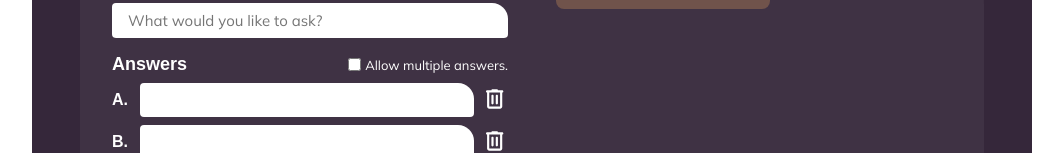
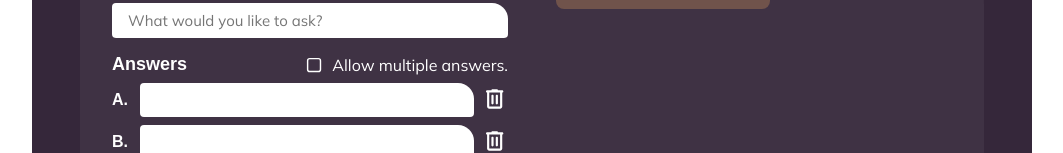
Before and after one commit to karinaklages/poll-app, an Angular app in the folder poll-app/: page / in a window 1280 px wide. Both pictures are taken after a click on the button "New survey". Shown: the part 512-665 px from the top of the page, without its empty margins (108-1171 px from the left). Built offline with nearby package versions, Linux system fonts and the light colour scheme; a web font is replaced by a local one.

Commit message:
feat: checkbox icons updated

```diff
--- a/poll-app/src/app/layout/survey-new/survey-new.component.html
+++ b/poll-app/src/app/layout/survey-new/survey-new.component.html
@@ -85,7 +85,13 @@
                         <div class="answers-header">
                             <span class="answers-label">Answers</span>
                             <label class="multiple-label">
-                                <input type="checkbox" [(ngModel)]="question.allowMultiple">Allow multiple answers.
+                                <input type="checkbox" [(ngModel)]="question.allowMultiple" class="checkbox-hidden">
+                                <span class="custom-checkbox">
+                                    <img class="cb-default" src="img/checkbox-default-white.svg" alt="">
+                                    <img class="cb-hover"   src="img/checkbox-hover-white.svg" alt="">
+                                    <img class="cb-checked" src="img/checkbox-checked.svg" alt="">
+                                </span>
+                                Allow multiple answers.
                             </label>
                         </div>
                         @for (answer of question.answers; track answer.id) {
--- a/poll-app/src/app/layout/survey-new/survey-new.component.scss
+++ b/poll-app/src/app/layout/survey-new/survey-new.component.scss
@@ -367,11 +367,42 @@
 .multiple-label {
     display: flex;
     align-items: center;
-    gap: var(--space-xs);
-    font-family: var(--font-body);
-    font-size: 13px;
-    color: var(--color-white);
+    gap: var(--space-sm);
     cursor: pointer;
+
+    .checkbox-hidden {
+        display: none;
+    }
+
+    .custom-checkbox {
+        position: relative;
+        width: 20px;
+        height: 20px;
+        display: flex;
+
+        img {
+            position: absolute;
+            width: 20px;
+            height: 20px;
+            transition: opacity 0.15s ease;
+        }
+
+        .cb-default  { opacity: 1; }
+        .cb-hover    { opacity: 0; }
+        .cb-checked  { opacity: 0; }
+    }
+
+    &:hover .custom-checkbox {
+        .cb-default { opacity: 0; }
+        .cb-hover   { opacity: 1; }
+        .cb-checked { opacity: 0; }
+    }
+
+    input:checked ~ .custom-checkbox {
+        .cb-default { opacity: 0; }
+        .cb-hover   { opacity: 0; }
+        .cb-checked { opacity: 1; }
+    }
 }
 
 .answer-row {
```
Also changed, not shown: poll-app/public/img/checkbox-default-white.svg (added), poll-app/public/img/checkbox-hover-white.svg (added).
